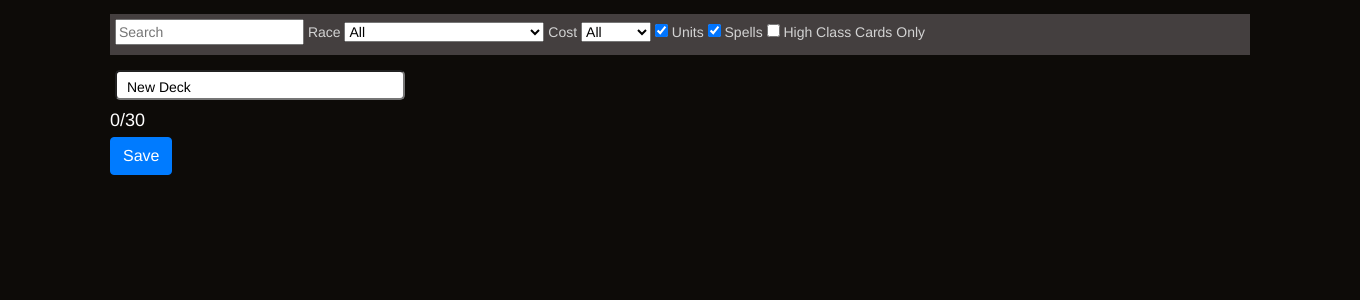
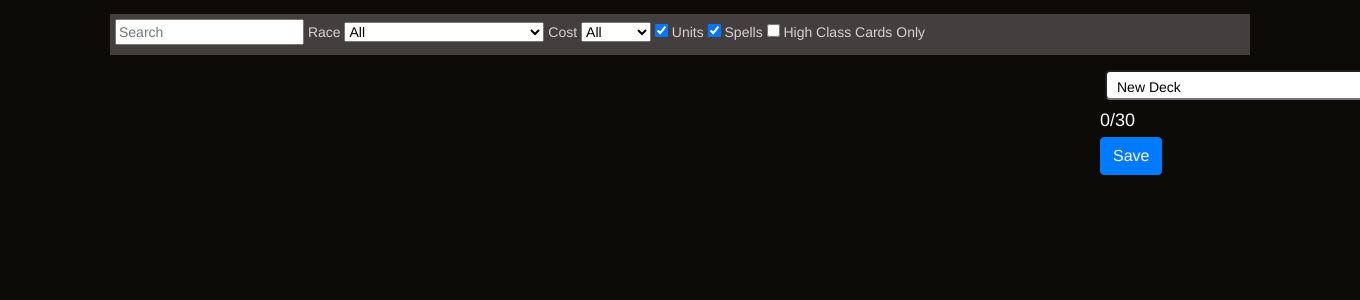
Before and after one commit to MNoya/deckbuilder, a Django app: page /deckbuilder/ in a window 1360 px wide; the page is wider, and only the part inside the window is pictured. Shown: the part 56-356 px from the top of that part. Run offline with Django 3.2, Linux system fonts and the light colour scheme; data that the repository does not hold is empty; some libraries are stand-ins or nearby versions.

Commit message:
style update

```diff
--- a/deckbuilder_app/static/css/deckbuilder.css
+++ b/deckbuilder_app/static/css/deckbuilder.css
@@ -5,8 +5,19 @@
     margin-bottom: 10px;
 }
 
+@media (max-width: 1200px) {
+    .deckbuilder-card {
+        width: 110px;
+    }
+}
+
 #cards-container {
-    max-width: 800px;
+    /*max-width: 800px;*/
+    width: 80%;
+}
+
+#deck-container {
+    width: 19%;
 }
 
 #deck-name {
@@ -27,3 +38,8 @@
     font-size: 18px;
     color: white;
 }
+
+
+.row {
+    margin-left: 0;
+}
--- a/deckbuilder_app/templates/views/deckbuilder.html
+++ b/deckbuilder_app/templates/views/deckbuilder.html
@@ -48,14 +48,12 @@
     </div>
 
     {# cards #}
-    <div class="container">
     <div class="row">
         <div id="cards-container"></div>
         <div id="deck-container">
             <input type="text" id="deck-name" placeholder="Deck Name (required)" value="New Deck"/>
             <div id="deck-cards-container" class="table"></div>
             <button type='button' class='btn btn-primary' onclick='saveDeck()'>Save</button>
-            </div>
         </div>
     </div>
 
@@ -132,7 +130,7 @@
                         }
                     }
                 }
-                if (hideCard){
+                if (hideCard) {
                     $(document.getElementById(card['name'])).hide()
                 } else {
                     $(document.getElementById(card['name'])).show()
```
Lines whose indentation alone changed are shown as unchanged.
